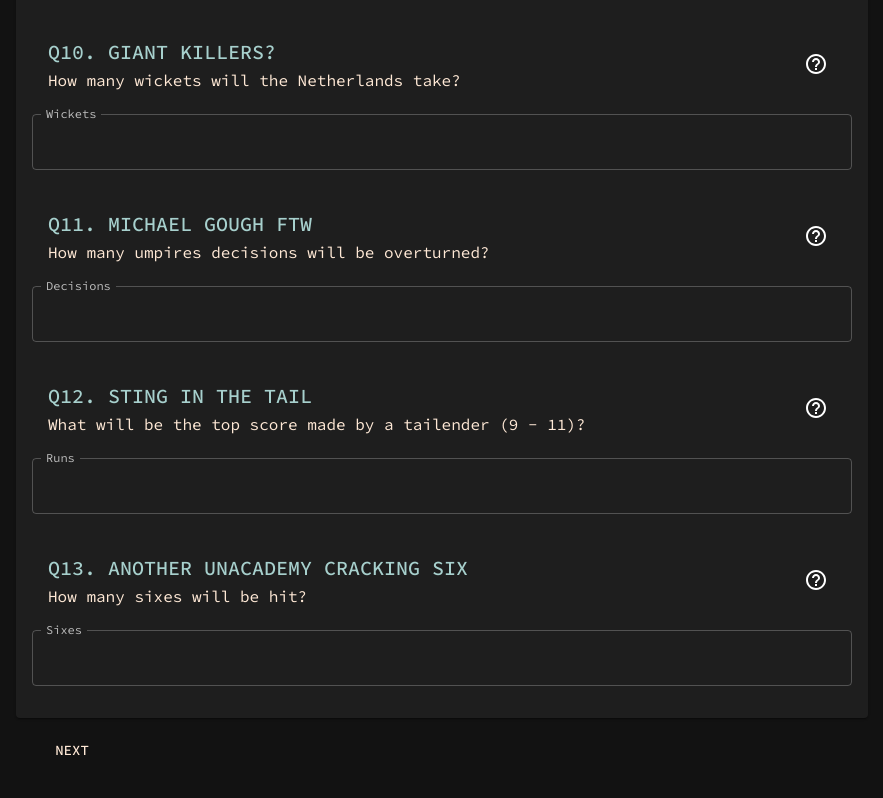
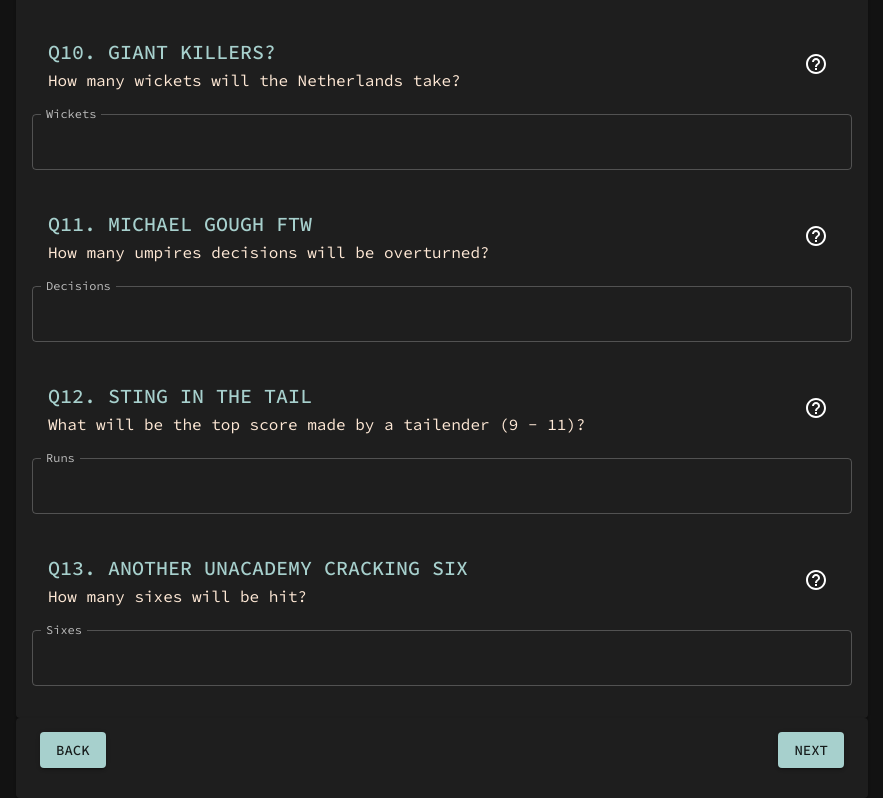
Before and after one commit to mdnrosen/sillyWC23, a React (Vite) app: page /numbers in a window 1280 px wide. Shown: the part 544-1342 px from the top of the page, without its empty margins (198-1081 px from the left). Built offline with nearby package versions, Linux system fonts and the light colour scheme.

Commit message:
bottom nav working through rounds

```diff
--- a/src/components/BottomNav.jsx
+++ b/src/components/BottomNav.jsx
@@ -1,27 +1,64 @@
-import { Button, Toolbar, Grid } from '@mui/material'
-import React from 'react'
+import { Button, Card, Toolbar, Grid } from '@mui/material'
+import React, { useEffect, useState } from 'react'
 import { useNavigate, useLocation } from 'react-router-dom'
 
+export const BottomNav = () => {
+    const location = useLocation()
+    const navigate = useNavigate()
 
+    const [ next, setNext ] = useState(null)
+    const [ prev, setPrev ] = useState(null)
 
-export const BottomNav = () => {
     const rounds = [
-        'england',
-        'fiftyfifty',
-        'numbers',
-        'multis',
-        'standings'
+        '/england',
+        '/numbers',
+        '/fiftyfifty',
+        '/multis',
+        '/standings'
     ]
 
-    const showPrev = () => {
-        return true
-    }
+    useEffect(() => {
+      const current = location.pathname
+      const index = rounds.indexOf(current)
+      console.log('index', index)
+
+      if (index < 0) {
+        setNext(null)
+        setPrev(null)
+      }
+
+      setNext(index === 4 ? null : rounds[index+1])
+      setPrev(index === 0 ? null : rounds[index-1])
+    },[location])
 
 
   return (
-    <Toolbar sx={{ display: 'flex', justifyContent: 'space-between', background: 'secondary'}}>
-        {showPrev() ?? <Button>Previous</Button>}
-        <Button>Next</Button>
-    </Toolbar>
+    <Card sx={{ pb: 2}}>
+      <Toolbar>
+        <Grid container>
+          <Grid item xs={6} textAlign="left">
+            {prev &&
+              <Button
+                onClick={() => navigate(prev)}
+                variant="contained"
+                color="secondary">
+                Back
+              </Button>
+            }
+
+          </Grid>
+          <Grid item xs={6} textAlign="right">
+            {next &&
+              <Button
+                onClick={() => navigate(next)}
+                variant="contained"
+                color="secondary">
+                Next
+              </Button>
+            }
+          </Grid>
+        </Grid>
+      </Toolbar>
+    </Card>
   )
 }
```
